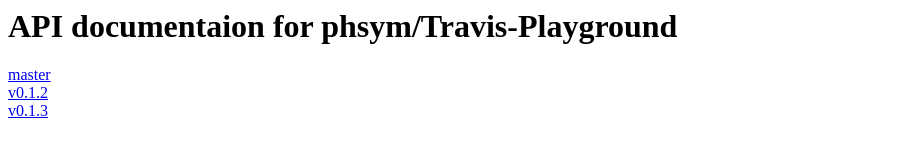
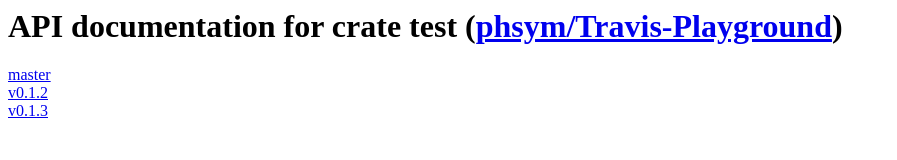
Before and after one commit to phsym/Travis-Playground, a plain HTML site: page index.html in a window 1280 px wide. Shown: the whole page, without its empty margins (0-897 px from the left). Drawn offline with Linux system fonts and the light colour scheme.

Commit message:
Updated documentation

```diff
--- a/index.html
+++ b/index.html
@@ -1,5 +1,5 @@
 <html><head><title>phsym/Travis-Playground API documentation</title></head><body>
-<h1>API documentaion for phsym/Travis-Playground</h1>
+<h1>API documentation for crate test (<a href='https://github.com/phsym/Travis-Playground'>phsym/Travis-Playground</a>)</h1>
 <a href='master'>master</a><br/>
 <a href='v0.1.2'>v0.1.2</a><br/>
 <a href='v0.1.3'>v0.1.3</a><br/>
```
